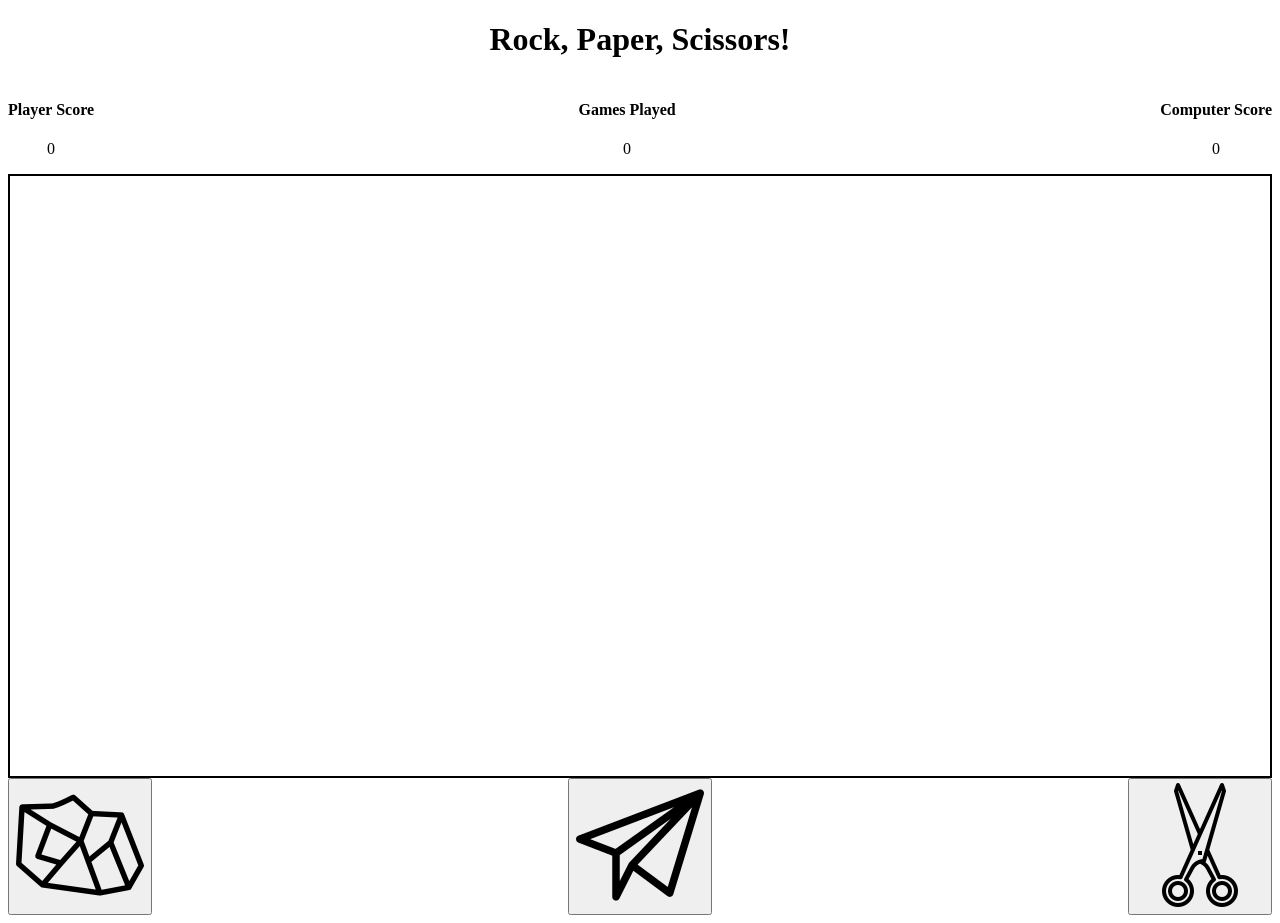
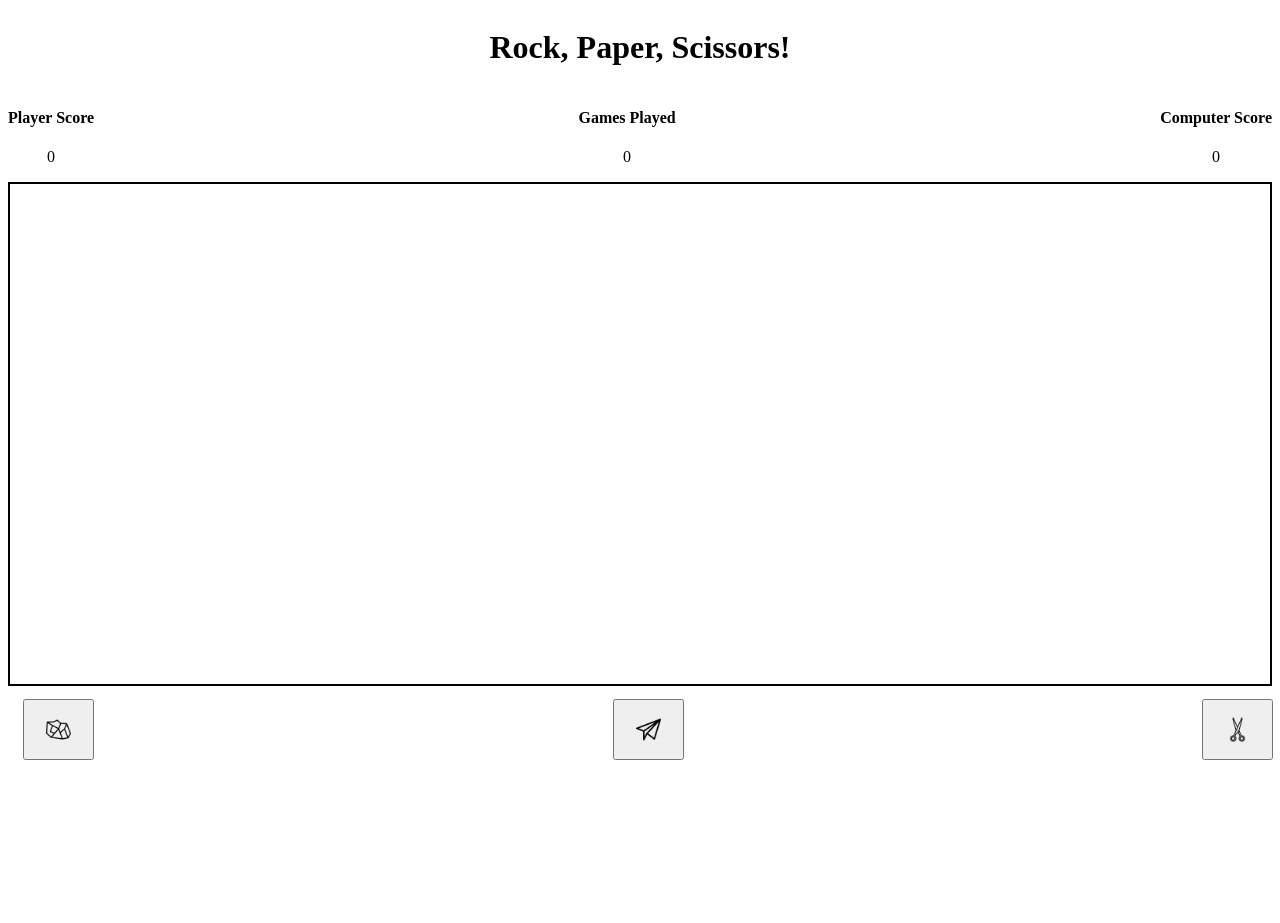
Before and after one commit to Tizsic/Rock-Paper-Scissors, a plain HTML site: page index.html in a window 1280 px wide. Both pictures are taken after a click on the button "Three Games". After the commit the page ends 800 px from the top, so only its background shows below. Drawn offline with Linux system fonts and the light colour scheme.

Commit message:
Made page un-scrollable and fixed layout

```diff
--- a/styles.css
+++ b/styles.css
@@ -1,3 +1,6 @@
+* {
+    overflow: hidden;
+}
 #title{
     text-align: center;
 }
@@ -22,6 +25,8 @@
 #game_container {
     display: none;
     position: relative;
+    width: 100%;
+
 }
 
 #score_container {
@@ -35,15 +40,19 @@
 
 #animation_container {
     border: 2px solid black;
-    height: 600px;
-    width: 50%vw;
-    position: relative;
+    display: block;
+    height: 500px;
+
 }
 
 
 #choice_container {
     display: flex;
     justify-content: space-between;
+    width: inherit;
+    position: fixed;
+    bottom: 25px;
+
 }
 
 #animation_container {
@@ -63,3 +72,17 @@
     font-size: 45px;
 
 }
+
+button {
+    margin: 15px;
+    align-items: center;
+    justify-content: center;
+    display: flex;
+}
+
+img {
+    width: 25px;
+    height: 25px;
+    margin: 15px;
+
+}
```
